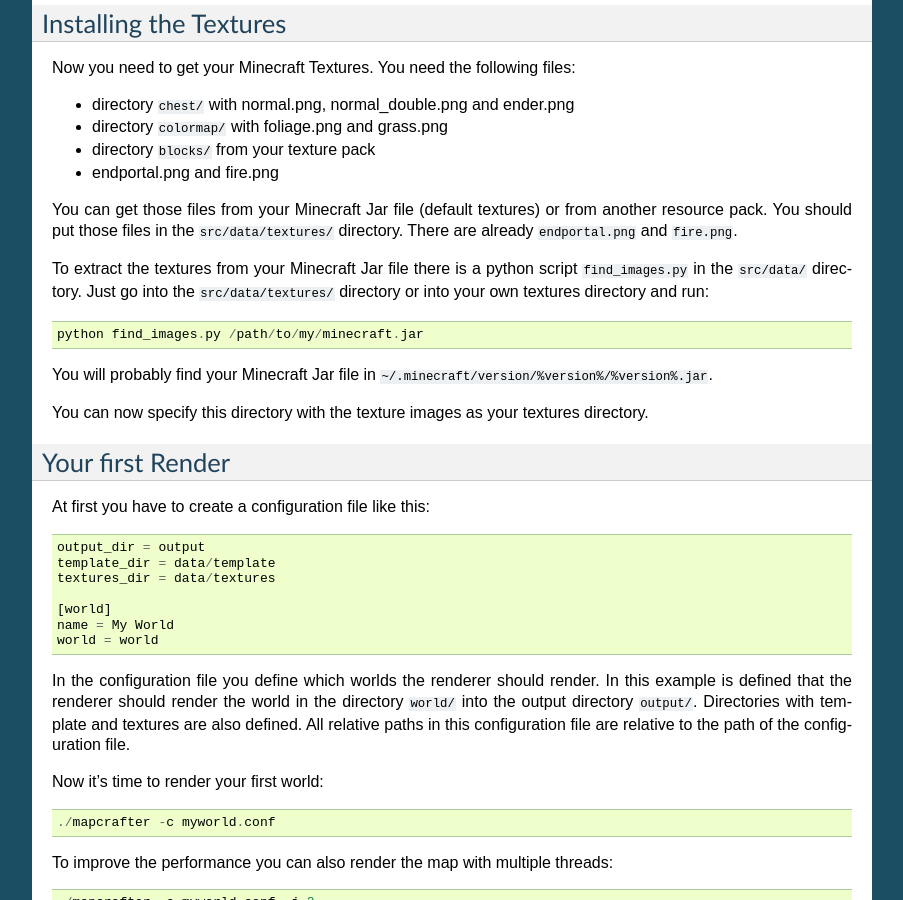
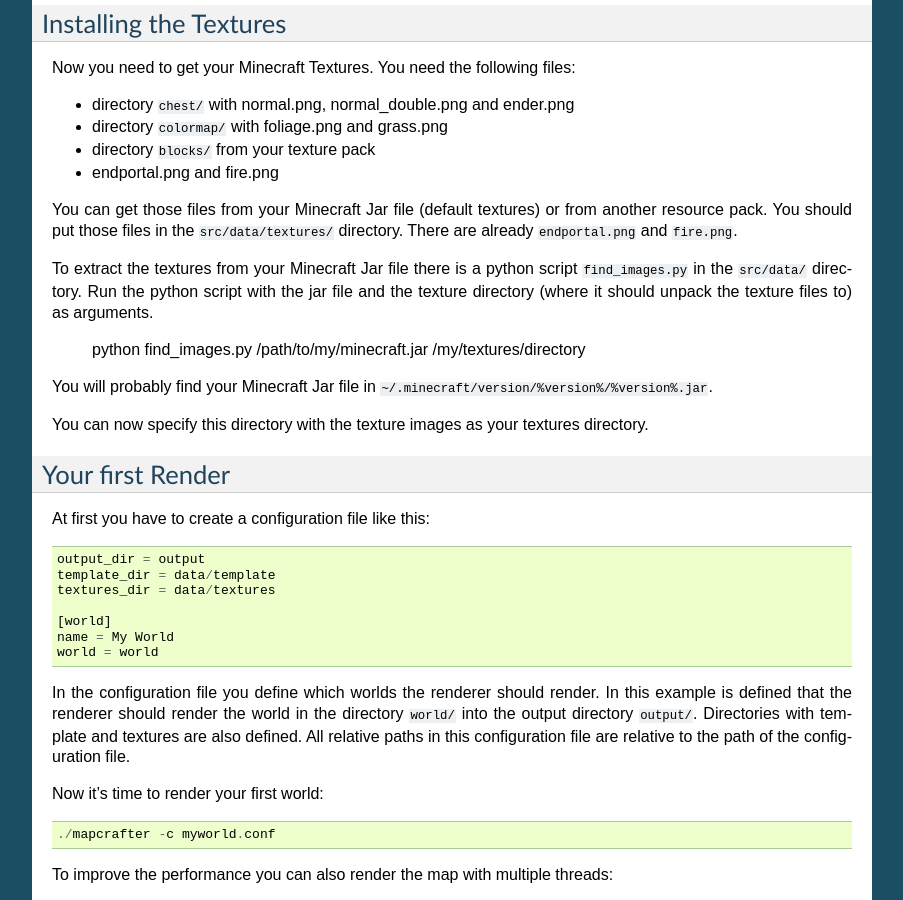
Before and after one commit to mapcrafter/mapcrafter, a Sphinx documentation site: the page built from docs/getting_started.rst, in a window 1280 px wide and 900 px high, scrolled down 574 px. Shown: the whole window, without its empty margins (198-1101 px from the left). Built offline with Sphinx 7.4.7, drawn with Linux system fonts in a browser that asks for light colours.

Commit message:
Made find_images.py script a bit more user-friendly.

```diff
--- a/docs/getting_started.rst
+++ b/docs/getting_started.rst
@@ -49,11 +49,11 @@
 ``fire.png``.
 
 To extract the textures from your Minecraft Jar file there is a python script
-``find_images.py`` in the ``src/data/`` directory. Just go into the
-``src/data/textures/`` directory or into your own textures directory and
-run::
+``find_images.py`` in the ``src/data/`` directory. Run the python script with
+the jar file and the texture directory (where it should unpack the texture files to)
+as arguments.
 
-    python find_images.py /path/to/my/minecraft.jar
+    python find_images.py /path/to/my/minecraft.jar /my/textures/directory
 
 You will probably find your Minecraft Jar file in
 ``~/.minecraft/version/%version%/%version%.jar``.
```
Also changed, not shown: 1 other file.
